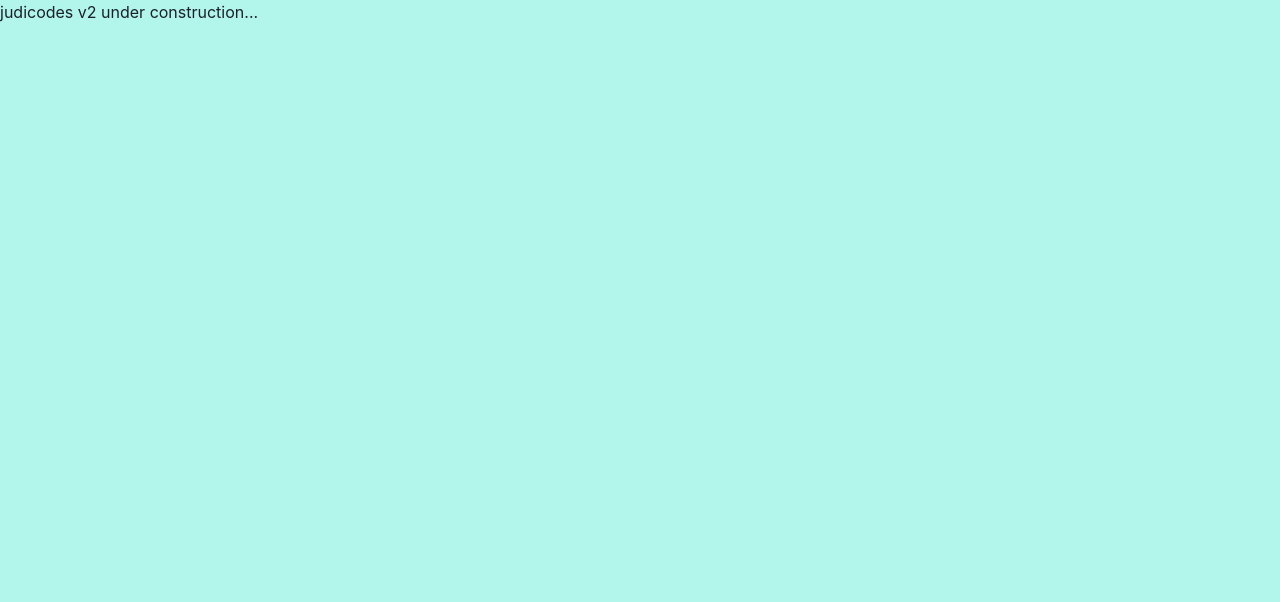
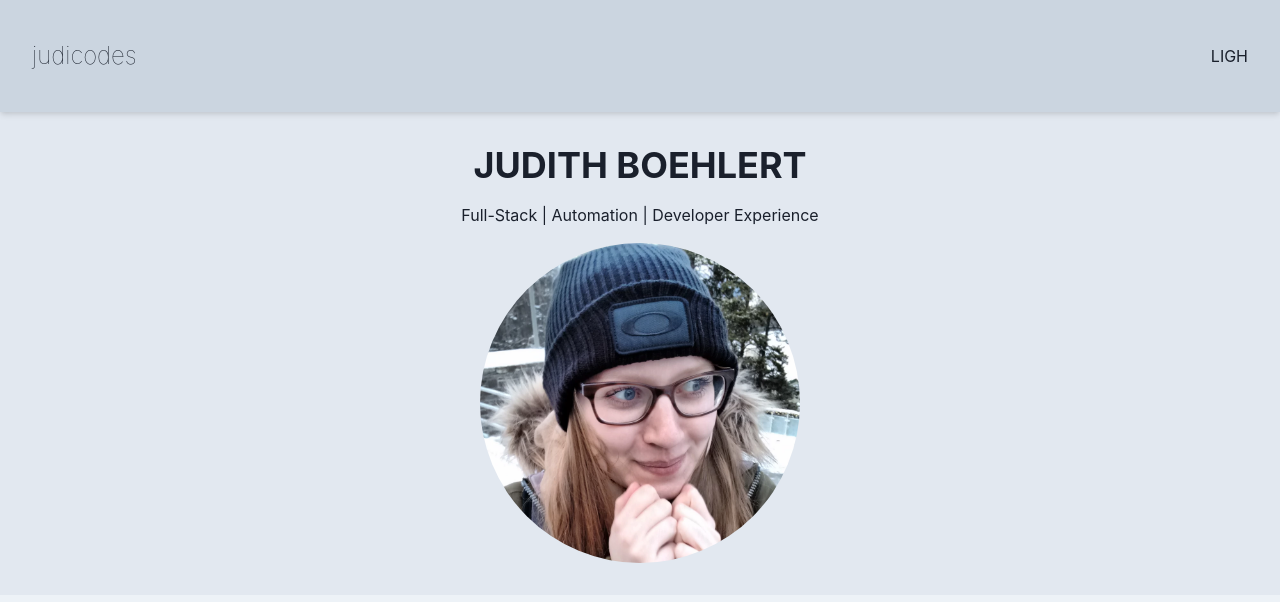
Before and after one commit to judicodes/judicodes-homepage-react, a React (Create React App) app: page / in a window 1280 px wide. Shown: the top 602 px of the page. Built offline with nearby package versions, Linux system fonts and the light colour scheme.

Commit message:
Add NavBar and CustomHeader.

```diff
--- a/src/App.tsx
+++ b/src/App.tsx
@@ -1,11 +1,13 @@
-import React from 'react';
-import { ChakraProvider, Box } from '@chakra-ui/react';
+import { Box, ChakraProvider } from '@chakra-ui/react';
+import CustomHeader from './components/CustomHeader';
+import NavBar from './components/NavBar';
 
 function App() {
   return (
     <ChakraProvider>
-      <Box bg='teal.100' height='full'>
-        <h1>judicodes v2 under construction...</h1>
+      <Box bg='gray.100' height='full' minHeight='100vh'>
+        <NavBar />
+        <CustomHeader />
       </Box>
     </ChakraProvider>
   );
--- /dev/null
+++ b/src/components/CustomHeader.tsx
@@ -0,0 +1,14 @@
+import { Flex, Heading, Image, Text } from '@chakra-ui/react';
+import source from '../assets/images/judi.webp';
+
+function CustomHeader() {
+  return (
+    <Flex direction='column' align='center' paddingY={8} bg='gray.200'>
+      <Heading paddingBottom={4}>JUDITH BOEHLERT</Heading>
+      <Text paddingBottom={4}>Full-Stack | Automation | Developer Experience</Text>
+      <Image src={source} alt='Judi in cold cold Canada' boxSize='xs' borderRadius='full' />
+    </Flex>
+  );
+}
+
+export default CustomHeader;
--- /dev/null
+++ b/src/components/NavBar.tsx
@@ -0,0 +1,26 @@
+import { Flex, Spacer, Text } from '@chakra-ui/react';
+
+function NavBar() {
+  return (
+    <Flex
+      as='header'
+      bg='gray.300'
+      position='sticky'
+      height='28'
+      top='-14'
+      align='center'
+      shadow='md'
+    >
+      <Flex position='sticky' top='0' height='14' paddingX='8' width='full' align='center'>
+        <Text fontSize='2xl' fontWeight='100'>
+          judicodes
+        </Text>
+        <Spacer />
+        <Text>LI</Text>
+        <Text>GH</Text>
+      </Flex>
+    </Flex>
+  );
+}
+
+export default NavBar;
--- a/src/index.css
+++ b/src/index.css
@@ -1,10 +1,3 @@
-html,
-body,
-#root {
-  height: 100%;
-  width: 100%;
-}
-
 body {
   margin: 0;
   font-family: -apple-system, BlinkMacSystemFont, 'Segoe UI', 'Roboto', 'Oxygen', 'Ubuntu',
```
Also changed, not shown: .eslintrc.json, src/assets/images/judi.webp (added).
